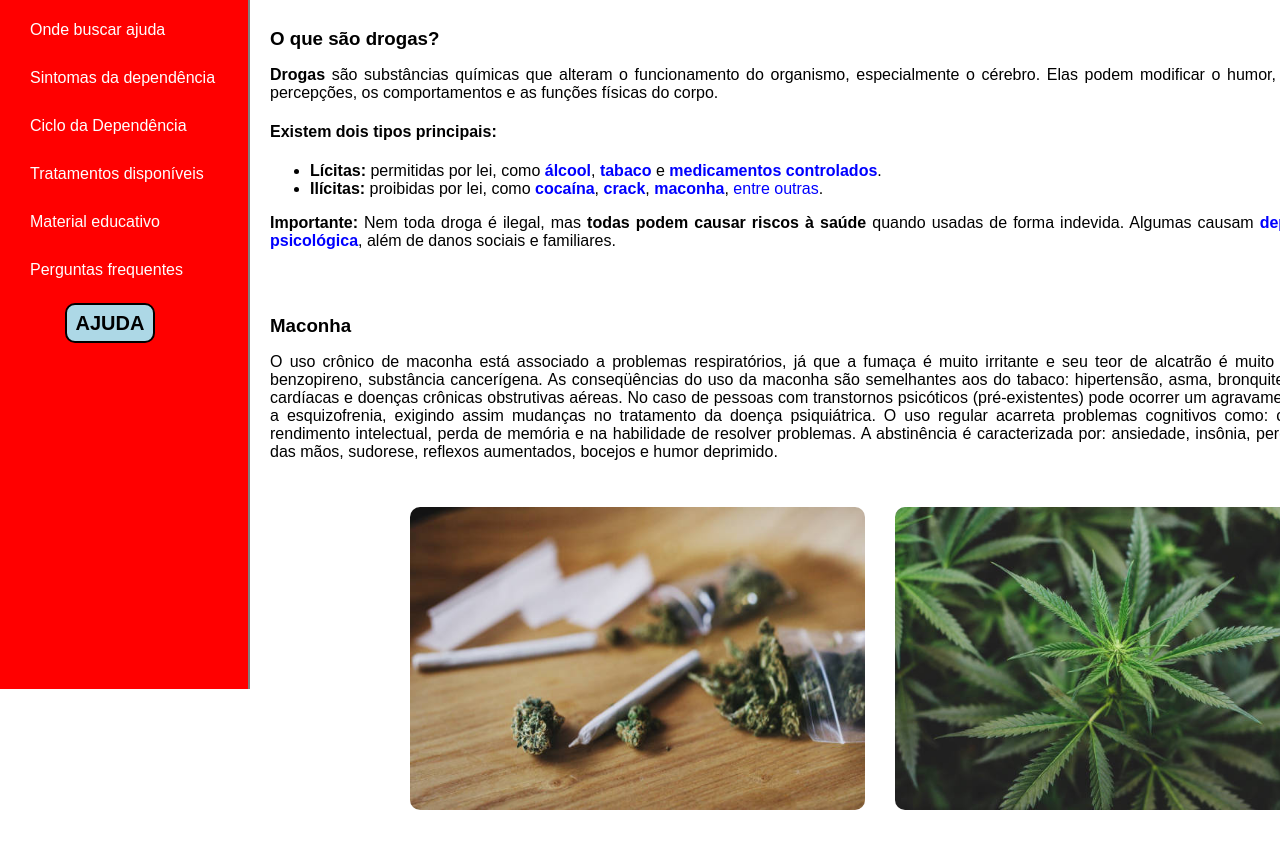
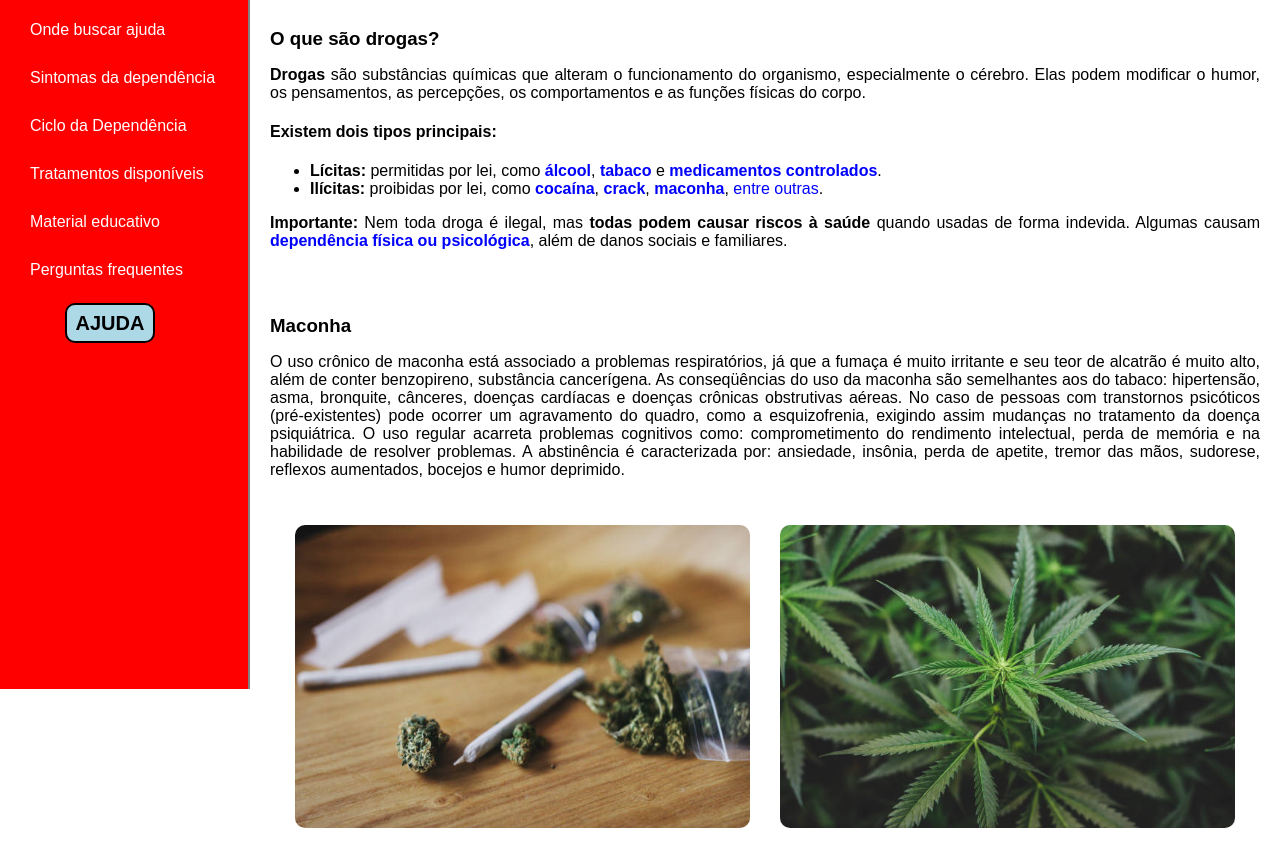
Before and after one commit to gentiljunio/COMBATE-AS-DROGAS, a plain HTML site: page index.html in a window 1280 px wide. Shown: the part 111-952 px from the top of the page. Drawn offline with Linux system fonts and the light colour scheme.

Commit message:
Update style.css

```diff
--- a/style.css
+++ b/style.css
@@ -122,16 +122,14 @@ main {
 
 .principal {
   margin-left: 250px;
-  /* mesmo valor da sidebar */
   flex: 1;
   box-sizing: border-box;
   padding: 20px;
+  max-width: calc(100% - 250px); /* <<< esta linha aqui */
   display: flex;
   flex-direction: column;
   align-items: center;
-  /* centraliza o conteúdo */
 }
-
 section {
   margin-bottom: 30px;
 }
@@ -144,7 +142,6 @@ h3 {
   display: flex;
   justify-content: center;
   gap: 30px;
-  margin-left: 60px;
   max-width: 100%;
   height: auto;
 }
```
